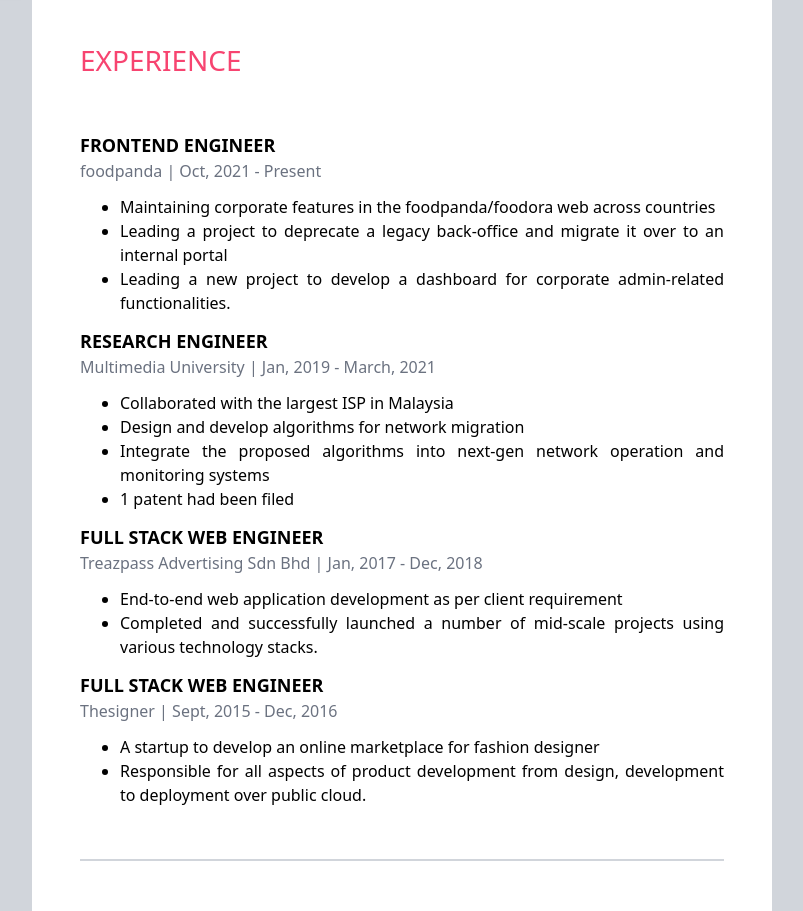
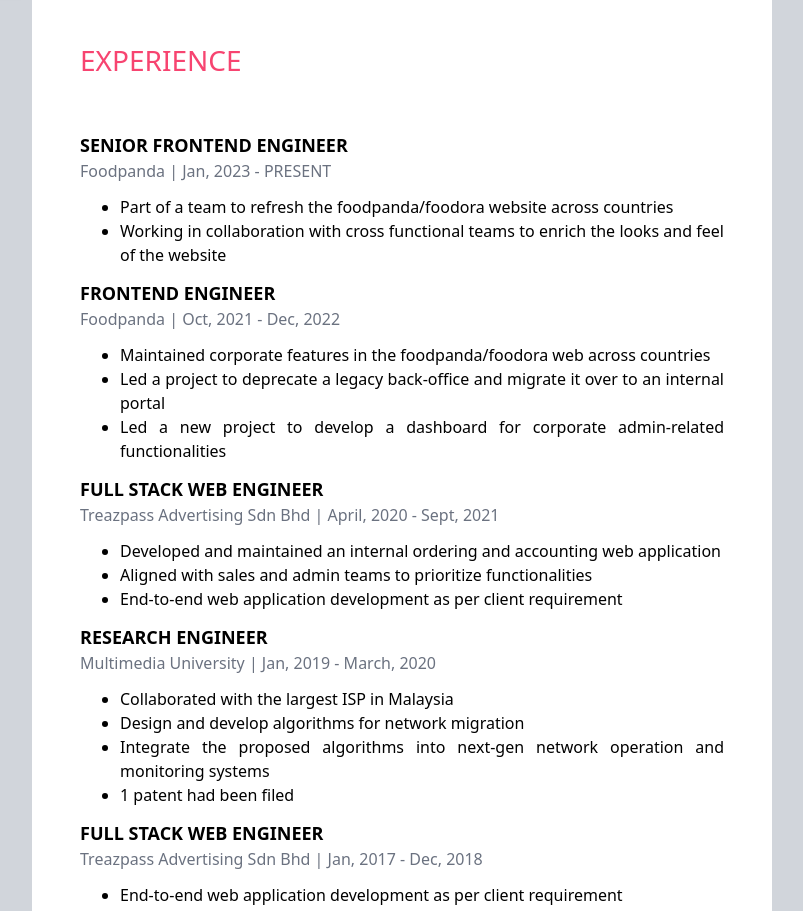
Before and after one commit to hwsiew/hwsiew.github.io, a React (Create React App) app: page / in a window 1280 px wide. Shown: the part 820-1731 px from the top of the page, without its empty margins (366-1169 px from the left). Built offline with nearby package versions, Linux system fonts and the light colour scheme; some icons are missing.

Commit message:
resolve conflict

```diff
--- a/src/App.js
+++ b/src/App.js
@@ -246,12 +246,21 @@
         {/* Experience */}
         <Section id="experience">
           <h2>Experience</h2>
-            <List title="Frontend Engineer" subtitle="foodpanda | Oct, 2021 - Present">
-              <li>Maintaining corporate features in the foodpanda/foodora web across countries</li>
-              <li>Leading a project to deprecate a legacy back-office and migrate it over to an internal portal</li>
-              <li>Leading a new project to develop a dashboard for corporate admin-related functionalities.</li>
+          <List title="Senior Frontend Engineer" subtitle="Foodpanda | Jan, 2023 - PRESENT">
+            <li>Part of a team to refresh the foodpanda/foodora website across countries</li>
+            <li>Working in collaboration with cross functional teams to enrich the looks and feel of the website</li>
           </List>
-            <List title="Research Engineer" subtitle="Multimedia University | Jan, 2019 - March, 2021">
+          <List title="Frontend Engineer" subtitle="Foodpanda | Oct, 2021 - Dec, 2022">
+            <li>Maintained corporate features in the foodpanda/foodora web across countries</li>
+            <li>Led a project to deprecate a legacy back-office and migrate it over to an internal portal</li>
+            <li>Led a new project to develop a dashboard for corporate admin-related functionalities</li>
+          </List>
+          <List title='Full Stack Web Engineer' subtitle='Treazpass Advertising Sdn Bhd | April, 2020 - Sept, 2021'>
+            <li>Developed and maintained an internal ordering and accounting web application</li>
+            <li>Aligned with sales and admin teams to prioritize functionalities</li>
+            <li>End-to-end web application development as per client requirement</li>
+          </List>
+          <List title="Research Engineer" subtitle="Multimedia University | Jan, 2019 - March, 2020">
             <li>Collaborated with the largest ISP in Malaysia</li>
             <li>Design and develop algorithms for network migration</li>
             <li>Integrate the proposed algorithms into next-gen network operation and monitoring systems</li>
```
Lines whose indentation alone changed are shown as unchanged.
